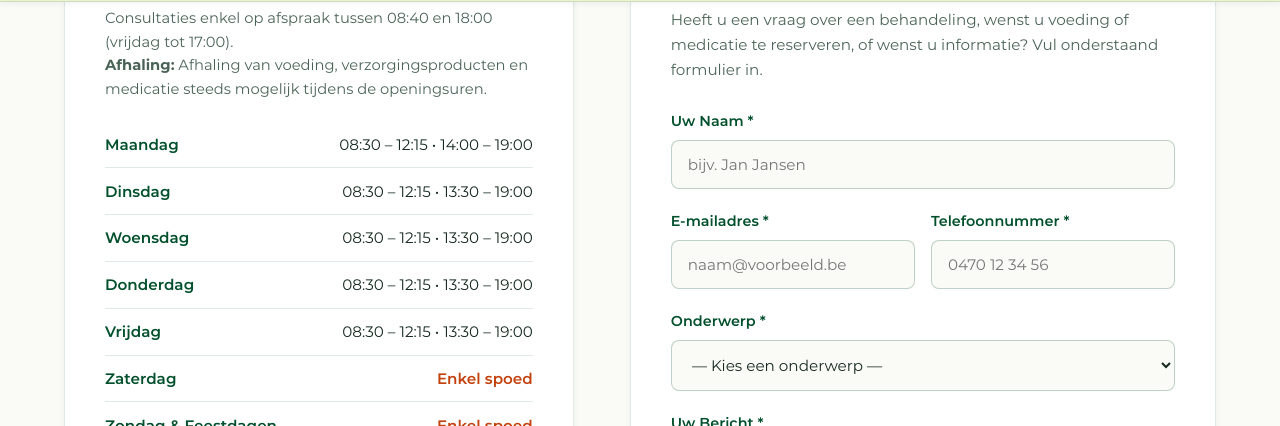
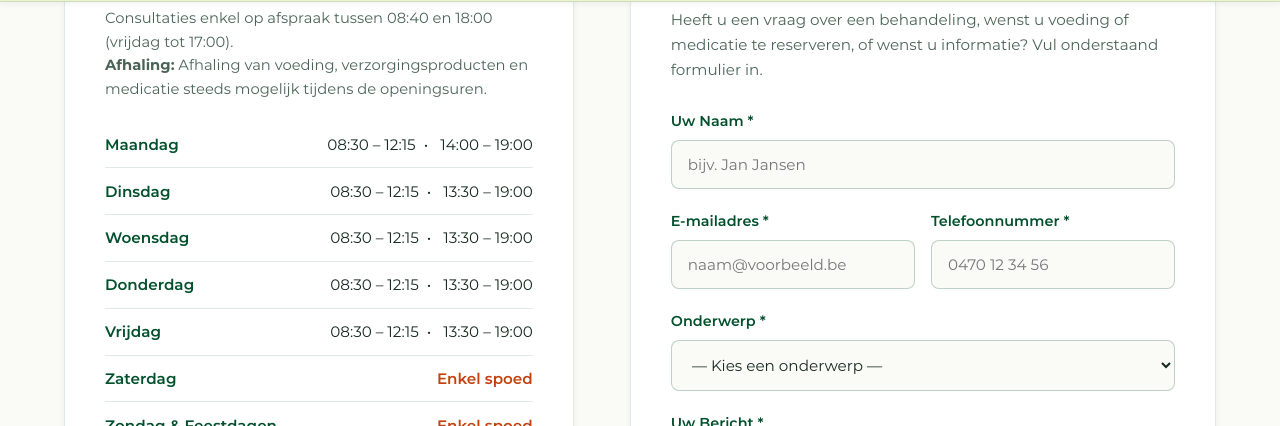
Before and after one commit to De-Witte-Raaf/dewitteraafdierenartsen.be, a Jekyll site: the page built from contact.html, in a window 1280 px wide and 1400 px high, scrolled down 435 px. Shown: the part 121-547 px from the top of the window. Built offline with Jekyll 4.4.1, drawn with Linux system fonts in a browser that asks for light colours; some web fonts are replaced.

Commit message:
Improve opening hours layouting of time blocks

```diff
--- a/assets/css/main.css
+++ b/assets/css/main.css
@@ -926,6 +926,14 @@ p:last-child {
 .hours-time {
   text-align: right;
   color: var(--color-text-main);
+  display: flex;
+  justify-content: flex-end;
+  align-items: baseline;
+  gap: 0.5rem;
+}
+.hours-afternoon::before {
+  content: "•";
+  margin-right: 0.75rem;
 }
 .hours-emergency {
   color: #c2410c;
@@ -1208,6 +1216,14 @@ p:last-child {
   .badge-row {
     justify-content: center;
   }
+  .hours-time {
+    flex-direction: column;
+    align-items: flex-end;
+    gap: 0.15rem;
+  }
+  .hours-afternoon::before {
+    content: none;
+  }
 }
 
 /* --------------------------------------------------------------------------
--- a/contact.html
+++ b/contact.html
@@ -45,7 +45,8 @@ permalink: /contact/
               {% if item.emergency_only %}
               Enkel spoed
               {% else %}
-              {{ item.morning }} &bull; {{ item.afternoon }}
+              <span class="hours-morning">{{ item.morning }}</span>
+              <span class="hours-afternoon">{{ item.afternoon }}</span>
               {% endif %}
             </td>
           </tr>
```
